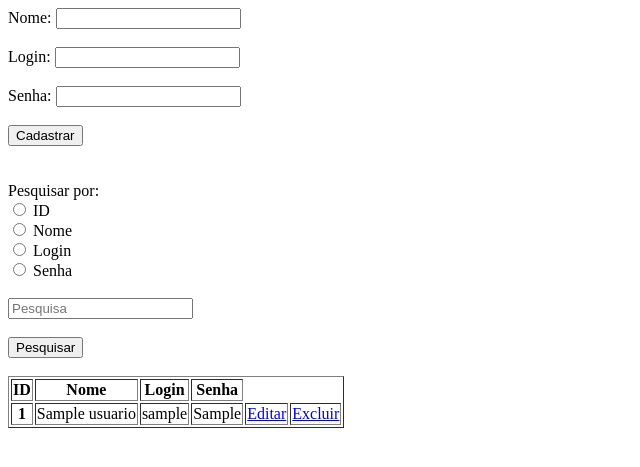
After one commit to pedroryansc/quadradoRecuperacao, a PHP site: page /index/usuario.php in a window 1280 px wide. The commit adds this page. Shown: the top 467 px of the page, without its empty margins (0-640 px from the left). Run offline with PHP 8.4, Linux system fonts and the light colour scheme; tables that the repository leaves empty hold one stand-in row (values such as "Sample post").

Commit message:
Implementação do CRUD da tabela "usuario"

```diff
--- a/class/Usuario.class.php
+++ b/class/Usuario.class.php
@@ -0,0 +1,104 @@
+<?php
+    require_once("../conf/Conexao.php");
+
+    class Usuario{
+        private $idUsuario;
+        private $nome;
+        private $login;
+        private $senha;
+        public function __construct($id, $nome, $login, $senha){
+            $this->setIdUsuario($id);
+            $this->setNome($nome);
+            $this->setLogin($login);
+            $this->setSenha($senha);
+        }
+
+        public function setIdUsuario($id){
+            $this->idUsuario = $id;
+        }
+        public function setNome($nome){
+            if($nome <> "")
+                $this->nome = $nome;
+            else
+                throw new Exception("Nome inválido: $nome");
+        }
+        public function setLogin($login){
+            if($login <> "")
+                $this->login = $login;
+            else
+                throw new Exception("Login inválido: $login");
+        }
+        public function setSenha($senha){
+            if($senha <> "")
+                $this->senha = $senha;
+            else
+                throw new Exception("Senha inválida: $senha");
+        }
+
+        public function getIdUsuario(){ return $this->idUsuario; }
+        public function getNome(){ return $this->nome; }
+        public function getLogin(){ return $this->login; }
+        public function getSenha(){ return $this->senha; }
+
+        public function insere(){
+            $conexao = Conexao::getInstance();
+            $sql = "INSERT INTO usuario (nome, login, senha) VALUES(:nome, :login, :senha)";
+            $comando = $conexao->prepare($sql);
+            $comando->bindValue(":nome", $this->getNome());
+            $comando->bindValue(":login", $this->getLogin());
+            $comando->bindValue(":senha", $this->getSenha());
+            if($comando->execute())
+                return $conexao->lastInsertId();
+            else{
+                return 0;
+                $comando->debugDumpParams();
+            }
+        }
+        public function listar($tipo, $info){
+            $conexao = Conexao::getInstance();
+            $sql = "SELECT * FROM usuario";
+            if($tipo > 0 && $info <> ""){
+                switch($tipo){
+                    case(1): $sql .= " WHERE idusuario = :info"; break;
+                    case(2): $sql .= " WHERE nome LIKE :info"; $info = "%".$info."%"; break;
+                    case(3): $sql .= " WHERE login LIKE :info"; $info = "%".$info."%"; break;
+                    case(4): $sql .= " WHERE senha LIKE :info"; $info = "%".$info."%"; break;
+                }
+            }
+            $comando = $conexao->prepare($sql);
+            if($tipo > 0 && $info <> "")
+                $comando->bindValue(":info", $info);
+            $comando->execute();
+            return $comando->fetchAll();
+        }
+        public function editar(){
+            $conexao = Conexao::getInstance();
+            $sql = "UPDATE usuario
+                    SET nome = :nome, login = :login, senha = :senha
+                    WHERE idusuario = :id";
+            $comando = $conexao->prepare($sql);
+            $comando->bindValue(":nome", $this->getNome());
+            $comando->bindValue(":login", $this->getLogin());
+            $comando->bindValue(":senha", $this->getSenha());
+            $comando->bindValue(":id", $this->getIdUsuario());
+            if($comando->execute())
+                return $conexao->lastInsertId();
+            else{
+                return 0;
+                $comando->debugDumpParams();
+            }
+        }
+        public function excluir(){
+            $conexao = Conexao::getInstance();
+            $sql = "DELETE FROM usuario WHERE idusuario = :id";
+            $comando = $conexao->prepare($sql);
+            $comando->bindParam(":id", $this->getIdUsuario());
+            if($comando->execute())
+                return $conexao->lastInsertId();
+            else{
+                return 0;
+                $comando->debugDumpParams();
+            }
+        }
+    }
+?>
--- /dev/null
+++ b/index/usuario.php
@@ -0,0 +1,74 @@
+<!DOCTYPE html>
+<?php
+    require("../utils.php");
+
+    $acao = isset($_GET["acao"]) ? $_GET["acao"] : "";
+    $id = isset($_GET["id"]) ? $_GET["id"] : 0;
+
+    $tipo = isset($_POST["tipo"]) ? $_POST["tipo"] : 0;
+    $info = isset($_POST["info"]) ? $_POST["info"] : "";
+
+    $vetor = listaUsuario(1, $id);
+?>
+<html lang="pt-br">
+<head>
+    <meta charset="UTF-8">
+    <meta http-equiv="X-UA-Compatible" content="IE=edge">
+    <meta name="viewport" content="width=device-width, initial-scale=1.0">
+    <title>Document</title>
+</head>
+<body>
+    <form action="../ctrl/ctrl_usuario.php?id=<?php echo $id; ?>" method="post">
+        Nome: <input type="text" name="nome" value="<?php if($acao == "editar") echo $vetor[0]["nome"]; ?>"><br>
+        <br>
+        Login: <input type="text" name="login" value="<?php if($acao == "editar") echo $vetor[0]["login"]; ?>"><br>
+        <br>
+        Senha: <input type="text" name="senha" value="<?php if($acao == "editar") echo $vetor[0]["senha"]; ?>"><br>
+        <br>
+        <button type="submit" name="acao" value="salvar">Cadastrar</button>
+    </form>
+    <br>
+    <br>
+    <form method="post">
+        Pesquisar por: <br>
+        <input type="radio" name="tipo" value="1" <?php if($tipo == 1) echo "checked"; ?>> ID<br>
+        <input type="radio" name="tipo" value="2" <?php if($tipo == 2) echo "checked"; ?>> Nome<br>
+        <input type="radio" name="tipo" value="3" <?php if($tipo == 3) echo "checked"; ?>> Login<br>
+        <input type="radio" name="tipo" value="4" <?php if($tipo == 4) echo "checked"; ?>> Senha<br>
+        <br>
+        <input type="search" name="info" placeholder="Pesquisa" value="<?php echo $info; ?>"><br>
+        <br>
+        <button type="submit">Pesquisar</button>
+    </form>
+    <br>
+    <table border="1">
+        <tr>
+            <th>ID</th>
+            <th>Nome</th>
+            <th>Login</th>
+            <th>Senha</th>
+        </tr>
+        <?php
+            $lista = listaUsuario($tipo, $info);
+            foreach($lista as $linha){
+        ?>
+            <tr>
+                <th><?php echo $linha["idusuario"]; ?></th>
+                <td><?php echo $linha["nome"]; ?></td>
+                <td><?php echo $linha["login"]; ?></td>
+                <td><?php echo $linha["senha"]; ?></td>
+                <td><a href="usuario.php?acao=editar&id=<?php echo $linha["idusuario"]; ?>">Editar</a></td>
+                <td><a href="javascript:excluirRegistro('../ctrl/ctrl_usuario.php?acao=excluir&id=<?php echo $linha["idusuario"]; ?>')">Excluir</a></td>
+            </tr>
+        <?php
+            }
+        ?>
+    </table>
+</body>
+</html>
+<script>
+    function excluirRegistro(url){
+        if(confirm("Este registro será excluído. Tem certeza?"))
+            location.href = url;
+    }
+</script>
--- a/utils.php
+++ b/utils.php
@@ -1,6 +1,13 @@
 <?php
+    require_once("class/Tabuleiro.class.php");
     require_once("class/Quadrado.class.php");
-    require_once("class/Tabuleiro.class.php");
+    require_once("class/Usuario.class.php");
+
+    function listaTabuleiro($tipo, $info){
+        $tab = new Tabuleiro(1, 1);
+        $lista = $tab->listar($tipo, $info);
+        return $lista;
+    }
 
     function listaQuadrado($tipo, $info){
         $quad = new Quadrado(1, 1, 1, 1);
@@ -8,9 +15,9 @@
         return $lista;
     }
 
-    function listaTabuleiro($tipo, $info){
-        $tab = new Tabuleiro(1, 1);
-        $lista = $tab->listar($tipo, $info);
+    function listaUsuario($tipo, $info){
+        $user = new Usuario(1, 1, 1, 1);
+        $lista = $user->listar($tipo, $info);
         return $lista;
     }
 ?>
```
Also changed, not shown: ctrl/ctrl_usuario.php (+45 -0 lines).
